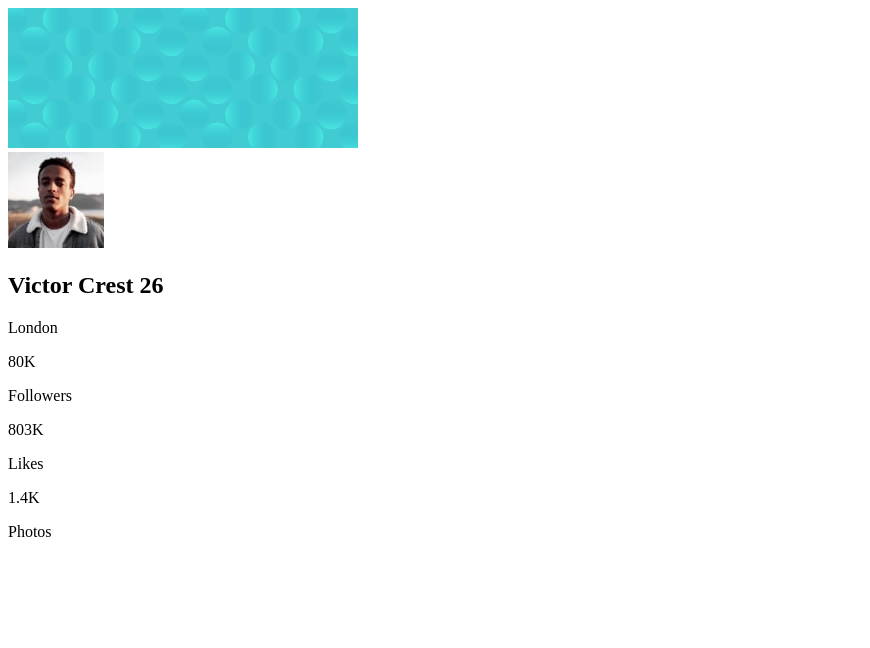
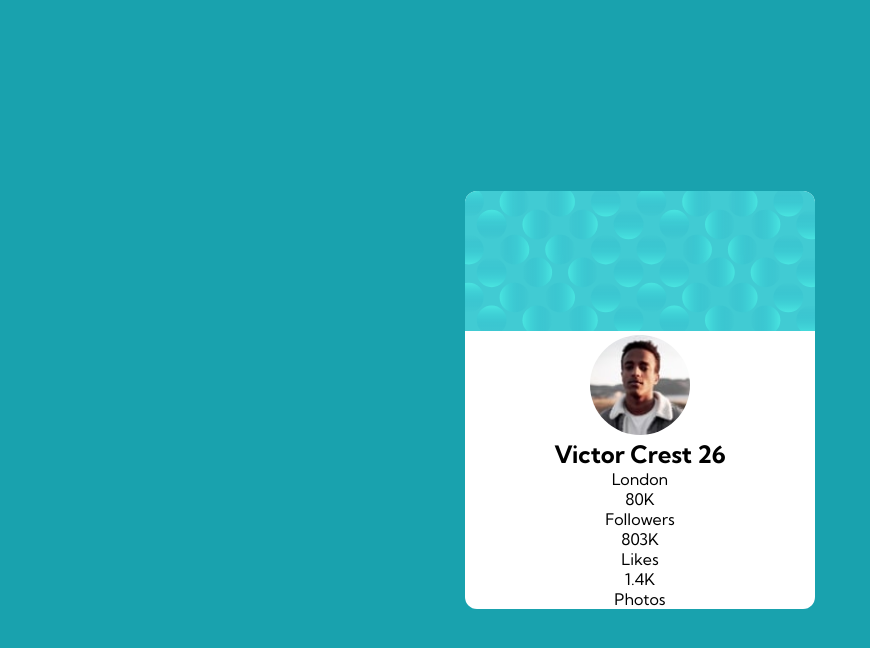
Before and after one commit to cnwanneka/profile-card-component, a plain HTML site: page index.html in a window 1280 px wide. Shown: the whole page, without its empty margins (0-870 px from the left). Drawn offline with Linux system fonts and the light colour scheme.

Commit message:
rounded the content image

```diff
--- a/index.html
+++ b/index.html
@@ -5,7 +5,7 @@
   <meta name="viewport" content="width=device-width, initial-scale=1.0"> <!-- displays site properly based on user's device -->
   <link rel="icon" type="image/png" sizes="32x32" href="./images/favicon-32x32.png">
   <title>Frontend Mentor | Profile card component</title>
-
+  <link rel="stylesheet" href="style.css">
 </head>
 <body>
   <div class="container">
--- a/style.css
+++ b/style.css
@@ -0,0 +1,30 @@
+@import url('https://fonts.googleapis.com/css2?family=Kumbh+Sans:wght@400;700&display=swap');
+*{
+    margin: 0;
+    padding: 0;
+    box-sizing: border-box;
+}
+body {
+    font-family: 'Kumbh Sans', sans-serif;
+    background-color: hsl(185, 75%, 39%);
+    display: flex;
+    align-items: center;
+    min-height: 100vh;
+}
+.container {
+    margin: 0 auto;
+    text-align: center;
+}
+.wrapper {
+    max-width: 400px;
+    background-color: white;
+    border-radius: 12px;
+    overflow: hidden;
+    margin: 1rem;
+}
+.content img{
+    width: 100px;
+    height: 100px;
+    border-radius: 50%;
+
+}
```
